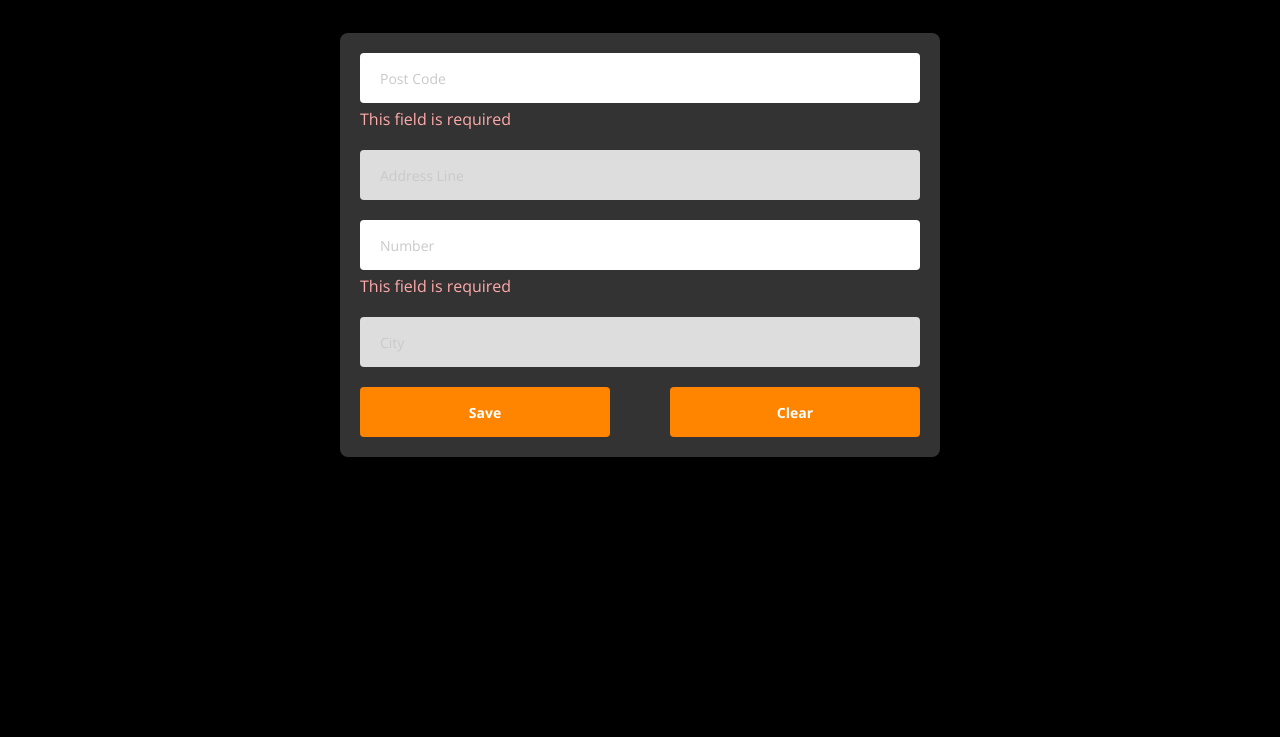
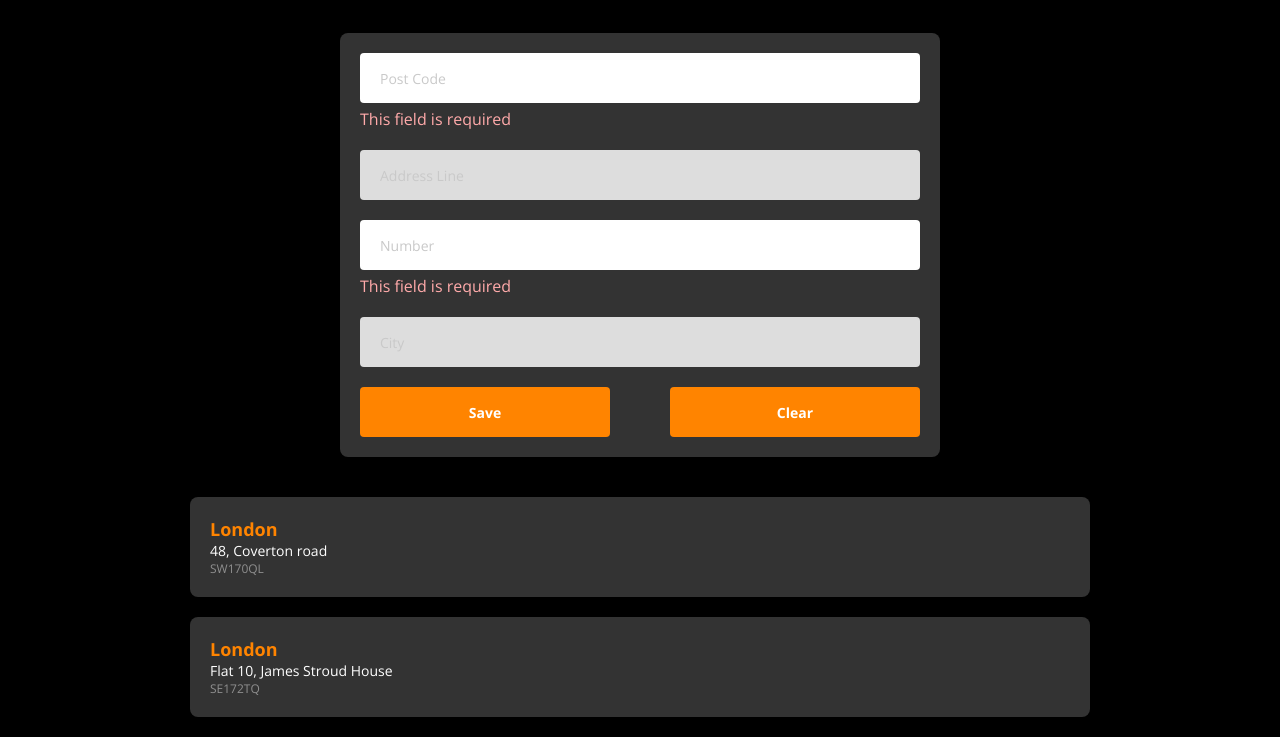
Before and after one commit to romuloabbiati/devsuperior-javascript, a plain HTML site: page postcode-project/index.html in a window 1280 px wide. Shown: the part 87-824 px from the top of the page. Before the commit the page ends 800 px from the top, so only its background shows below. Drawn offline with nearby package versions, Linux system fonts and the light colour scheme.

Commit message:
styling the list items

```diff
--- a/postcode-project/css/styles.css
+++ b/postcode-project/css/styles.css
@@ -104,3 +104,36 @@ html, body {
 .btn-right {
     margin-left: 10px;
 }
+
+.list-container {
+    width: 100%;
+    padding: 0 20px;
+    display: flex;
+    flex-direction: column;
+    align-items: center;
+}
+
+.card-list-item {
+    background-color: #333;
+    color: #fff;
+    margin-bottom: 20px;
+    width: 100%;
+    max-width: 900px;
+    border-radius: 8px;
+    padding: 20px;
+}
+
+.card-list-item h3 {
+    color: #ff8400;
+    font-size: 18px;
+}
+
+.address-line {
+    font-size: 14px;
+    color: #fff;
+}
+
+.address-postcode {
+    font-size: 12px;
+    color: #8f8f8f;
+}
--- a/postcode-project/index.html
+++ b/postcode-project/index.html
@@ -47,16 +47,16 @@
                 </form>
             </div>
         </section>
-        <section id="list-section">
-            <div>
+        <section id="list-section" class="list-container">
+            <div class="card-list-item">
                 <h3>London</h3>
-                <p>48, Coverton road</p>
-                <p>SW170QL</p>
+                <p class="address-line">48, Coverton road</p>
+                <p class="address-postcode">SW170QL</p>
             </div>
-            <div>
+            <div class="card-list-item">
                 <h3>London</h3>
-                <p>Flat 10, James Stroud House</p>
-                <p>SE172TQ</p>
+                <p class="address-line">Flat 10, James Stroud House</p>
+                <p class="address-postcode">SE172TQ</p>
             </div>
         </section>
     </main>
```
